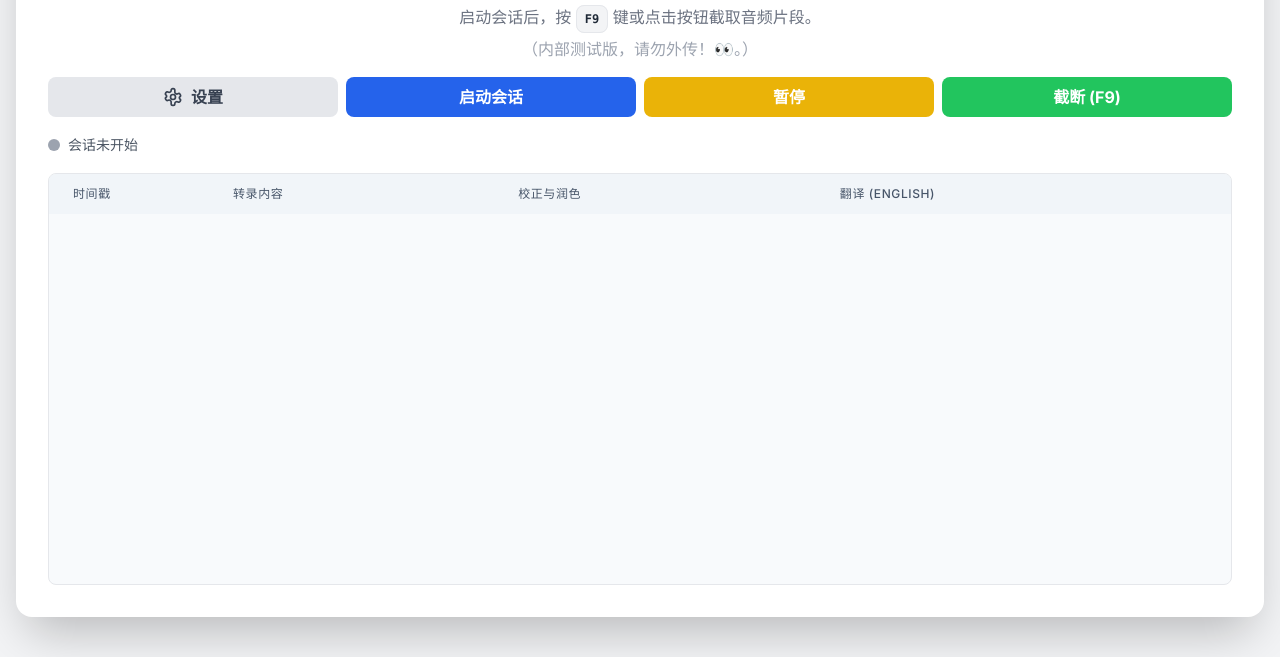
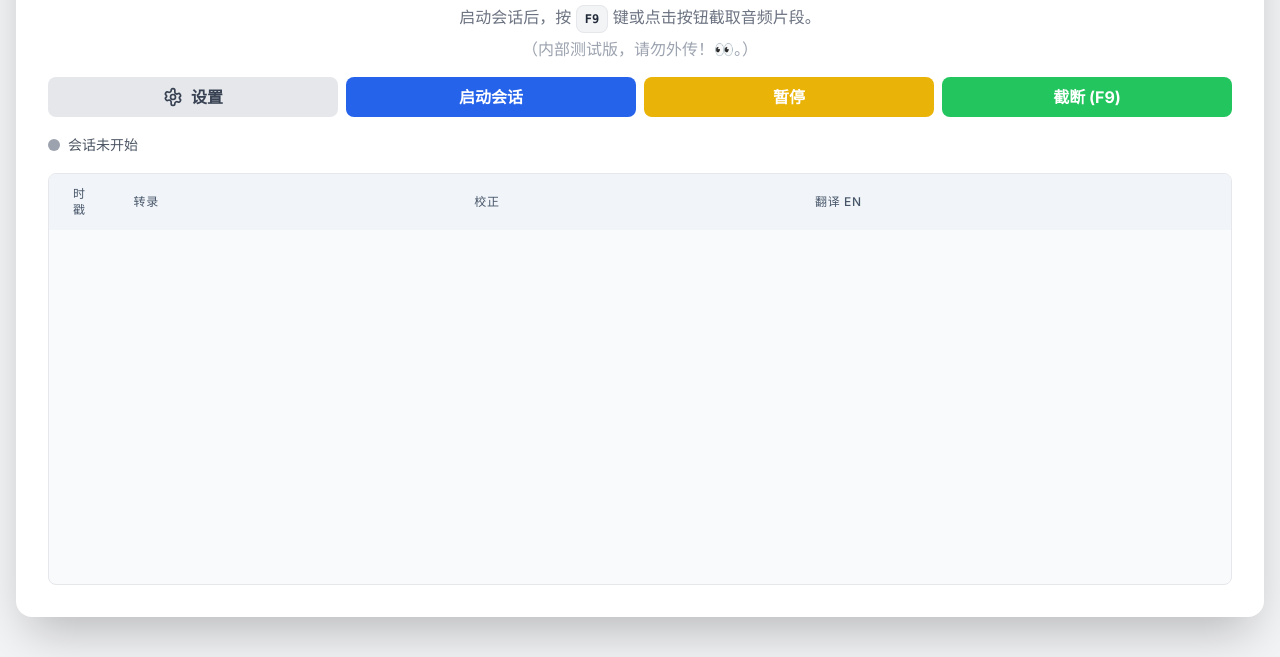
Before and after one commit to Ben11029/Transcribe, a plain HTML site: page index.html in a window 1280 px wide. Shown: the part 143-800 px from the top of the page. Drawn offline with nearby package versions, Linux system fonts and the light colour scheme.

Commit message:
更新 index.html

```diff
--- a/index.html
+++ b/index.html
@@ -88,10 +88,10 @@
                 <table class="min-w-full">
                     <thead class="bg-slate-100 sticky top-0 z-10">
                         <tr>
-                            <th scope="col" class="py-3 px-6 text-left text-xs font-medium text-slate-600 uppercase tracking-wider w-40">时间戳</th>
-                            <th scope="col" class="py-3 px-6 text-left text-xs font-medium text-slate-600 uppercase tracking-wider">转录内容</th>
-                            <th scope="col" class="py-3 px-6 text-left text-xs font-medium text-slate-600 uppercase tracking-wider">校正与润色</th>
-                            <th scope="col" class="py-3 px-6 text-left text-xs font-medium text-slate-600 uppercase tracking-wider">翻译 (English)</th>
+                            <th scope="col" class="py-3 px-6 text-left text-xs font-medium text-slate-600 uppercase tracking-wider w-10">时戳</th>
+                            <th scope="col" class="py-3 px-6 text-left text-xs font-medium text-slate-600 uppercase tracking-wider">转录</th>
+                            <th scope="col" class="py-3 px-6 text-left text-xs font-medium text-slate-600 uppercase tracking-wider">校正</th>
+                            <th scope="col" class="py-3 px-6 text-left text-xs font-medium text-slate-600 uppercase tracking-wider">翻译 en</th>
                         </tr>
                     </thead>
                     <tbody id="resultsTableBody" class="bg-white divide-y divide-gray-200">
```
